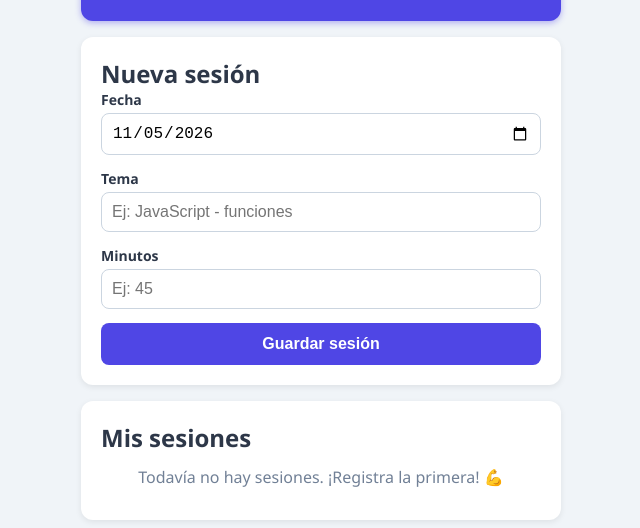
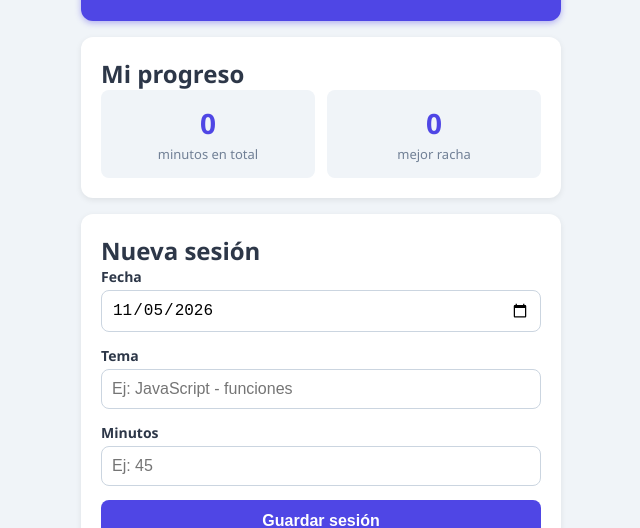
Before and after one commit to 210219792008/diario-de-estudio, a plain HTML site: page index.html in a window 1280 px wide. Shown: the part 279-807 px from the top of the page, without its empty margins (319-959 px from the left). Drawn offline with Linux system fonts and the light colour scheme.

Commit message:
feat: estadisticas de progreso

```diff
--- a/app.js
+++ b/app.js
@@ -15,6 +15,8 @@ const listaSesiones = document.getElementById("lista-sesiones");
 const mensajeVacio = document.getElementById("mensaje-vacio");
 const numeroRacha = document.getElementById("numero-racha");
 const textoRacha = document.getElementById("texto-racha");
+const totalMinutos = document.getElementById("total-minutos");
+const mejorRacha = document.getElementById("mejor-racha");
 
 // ---------- Utilidades ----------
 
@@ -42,6 +44,46 @@ function aFormatoFecha(dia) {
 // Devuelve la fecha de hoy.
 function fechaDeHoy() {
   return aFormatoFecha(new Date());
+}
+
+// Hace la suma de todos los minutos estudiados.
+// reduce recorre la lista acumulando: suma + minutos de cada sesión.
+function sumarMinutos(sesiones) {
+  return sesiones.reduce((suma, sesion) => suma + sesion.minutos, 0);
+}
+
+// Comprueba si "fechaActual" es el día justo después de "fechaAnterior".
+function esDiaSiguiente(fechaAnterior, fechaActual) {
+  const dia = new Date(fechaAnterior + "T00:00:00");
+  dia.setDate(dia.getDate() + 1); // avanza un día
+  return aFormatoFecha(dia) === fechaActual;
+}
+
+// Calcula la mejor racha histórica: cuántos días seguidos se han estudiado
+// alguna vez, aunque esa racha ya se haya roto.
+function calcularMejorRacha(sesiones) {
+  // Fechas sin repetir y ordenadas de la más antigua a la más nueva.
+  const fechas = [...new Set(sesiones.map((sesion) => sesion.fecha))].sort();
+
+  let mejor = 0;
+  let rachaActual = 0;
+  let fechaAnterior = null;
+
+  for (const fecha of fechas) {
+    if (fechaAnterior !== null && esDiaSiguiente(fechaAnterior, fecha)) {
+      rachaActual = rachaActual + 1; // continúa la racha anterior
+    } else {
+      rachaActual = 1; // empieza una racha nueva
+    }
+
+    if (rachaActual > mejor) {
+      mejor = rachaActual;
+    }
+
+    fechaAnterior = fecha;
+  }
+
+  return mejor;
 }
 
 // Calcula la racha: los días seguidos con sesión que terminan hoy (o ayer,
@@ -131,9 +173,17 @@ function pintarLista() {
   }
 }
 
+// Pinta las estadísticas de progreso.
+function pintarEstadisticas() {
+  const sesiones = leerSesiones();
+  totalMinutos.textContent = sumarMinutos(sesiones);
+  mejorRacha.textContent = calcularMejorRacha(sesiones);
+}
+
 // Vuelve a pintar todo lo que depende de los datos.
 function pintarTodo() {
   pintarRacha();
+  pintarEstadisticas();
   pintarLista();
 }
 
--- a/index.html
+++ b/index.html
@@ -19,6 +19,21 @@
       <span class="fuego">🔥</span>
       <span class="numero-racha" id="numero-racha">0</span>
       <span class="texto-racha" id="texto-racha">días seguidos</span>
+    </section>
+
+    <!-- Estadísticas simples del progreso total -->
+    <section class="tarjeta">
+      <h2>Mi progreso</h2>
+      <div class="cajas-estadisticas">
+        <div class="caja">
+          <span class="caja-numero" id="total-minutos">0</span>
+          <span class="caja-texto">minutos en total</span>
+        </div>
+        <div class="caja">
+          <span class="caja-numero" id="mejor-racha">0</span>
+          <span class="caja-texto">mejor racha</span>
+        </div>
+      </div>
     </section>
 
     <!-- Formulario para registrar una sesión -->
--- a/styles.css
+++ b/styles.css
@@ -67,6 +67,33 @@ header {
 .texto-racha {
   font-size: 16px;
   opacity: 0.9;
+}
+
+/* ---------- Estadísticas ---------- */
+
+.cajas-estadisticas {
+  display: flex;          /* pone las dos cajas una al lado de la otra */
+  gap: 12px;
+}
+
+.caja {
+  flex: 1;                /* cada caja ocupa el mismo ancho */
+  text-align: center;
+  background: #f0f4f8;
+  border-radius: 8px;
+  padding: 14px 8px;
+}
+
+.caja-numero {
+  font-size: 28px;
+  font-weight: bold;
+  color: #4f46e5;
+  display: block;
+}
+
+.caja-texto {
+  font-size: 13px;
+  color: #718096;
 }
 
 /* ---------- Formulario ---------- */
```
